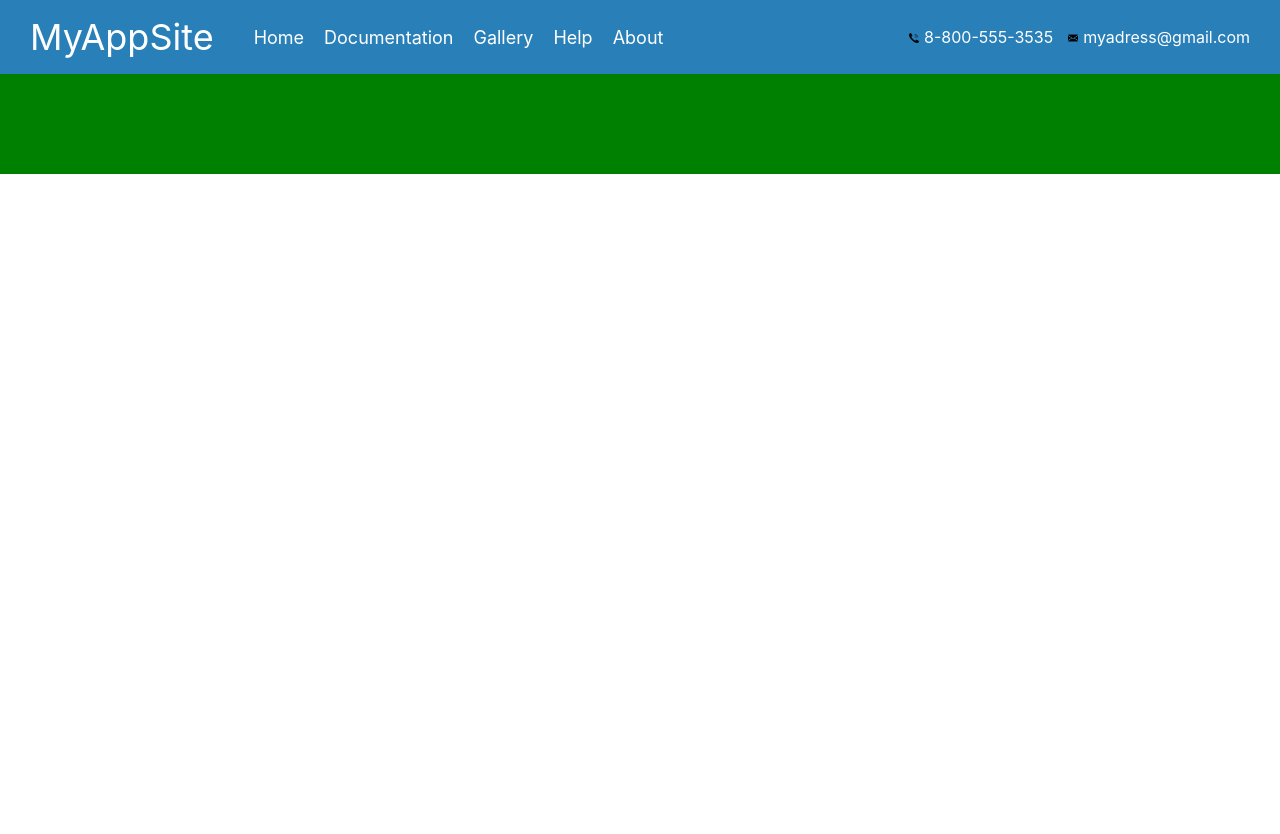
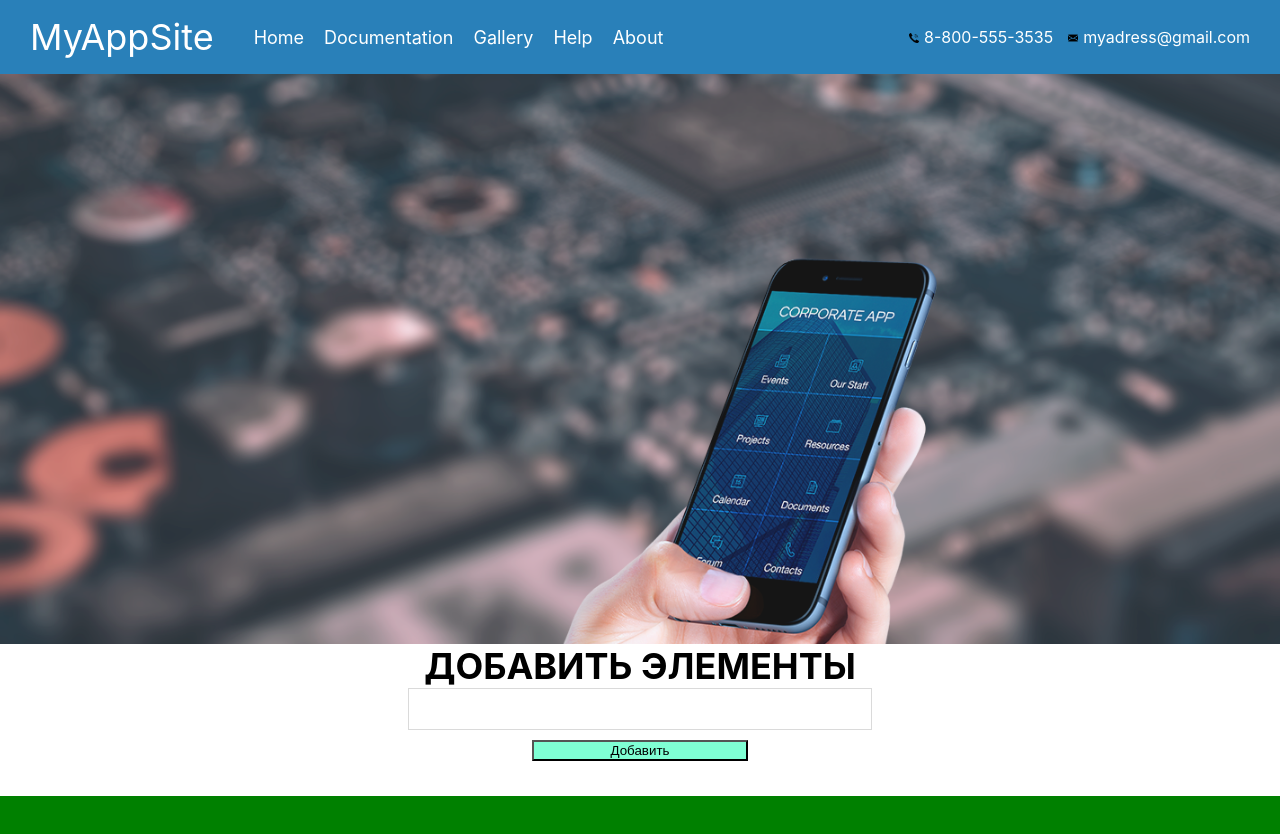
Before and after one commit to AlexMef/myappsite, a React (Create React App) app: page / in a window 1280 px wide. Shown: the top 834 px of the page. Before the commit the page ends 800 px from the top, so only its background shows below. Built offline with nearby package versions, Linux system fonts and the light colour scheme.

Commit message:
developing

```diff
--- a/src/App.js
+++ b/src/App.js
@@ -16,7 +16,7 @@ function App() {
             <div id="app-wrapper">
                 <div><Header /></div>
                 <div className="app-wrapper-content">
-                    <Route path="/home" component={Content} />
+                    <Route exact path="/" component={Content} />
                     <Route path="/docs" component={Docs} />
                 </div>
 
--- a/src/Content.jsx
+++ b/src/Content.jsx
@@ -7,7 +7,7 @@ function Content() {
     return (
         <div className="root">
             <div><Slider /></div>
-            <div><InfoBlock /></div>
+            <div><InfoBlock text="Sometext" /></div>
         </div>
     );
 }
--- a/src/Header.jsx
+++ b/src/Header.jsx
@@ -1,5 +1,5 @@
 import React from 'react';
-import {NavLink, BrowserRouter} from 'react-router-dom';
+import {NavLink} from 'react-router-dom';
 import './styles/Header.scss'
 import img_call from './img/call.png';
 import img_email from './img/email.png';
@@ -9,10 +9,10 @@ function Header() {
         <div className="header">
             <div className="header-leftbar">
                 <div className="header-site-title">
-                    <NavLink to="/home">MyAppSite</NavLink>
+                    <NavLink to="/">MyAppSite</NavLink>
                     </div>
                 <nav className="header-site-menu">
-                    <NavLink to="/home">Home</NavLink>
+                    <NavLink to="/">Home</NavLink>
                     <NavLink to="/docs">Documentation</NavLink>
                     <a href="#">Gallery</a>
                     <a href="#">Help</a>
--- a/src/InfoBlock.jsx
+++ b/src/InfoBlock.jsx
@@ -3,47 +3,86 @@ import './styles/InfoBlock.scss';
 
 import refresh_btn from "./img/refresh-button.png";
 import landscape from "./img/beautiful_landscape_web.jpg";
+import { Component } from 'react';
 
-function InfoBlock() {
+
+
+class Item extends Component {
+    render() {
         return (
-        <div className="content-infoblock">
-            <div className="content-infoblock-text">Read more</div>
-            <a className="content-infoblock-arrow" href="#">
-                <img src={refresh_btn} alt="" />
-            </a>
-
-            <div className="content-infoblock-items">
-                <div className="content-infoblock-item">
+            <div>
                 <img src={landscape} alt="" className="content-infoblock-item-img" />
                 <h1 className="content-infoblock-item-title">The article</h1>
                 <p className="content-infoblock-item-text">
-                        Lorem ipsum dolor sit amet consectetur adipisicing elit. Magnam neque culpa perspiciatis, atque asperiores ad ipsum quam aspernatur a doloremque libero temporibus adipisci sit sequi consequatur porro commodi perferendis unde.
-                    </p>
+                    {this.props.text}</p>
             </div>
-                <div className="content-infoblock-item">
-                    <img src={landscape} alt="" className="content-infoblock-item-img" />
-                    <h1 className="content-infoblock-item-title">The article</h1>
-                    <p className="content-infoblock-item-text">
-                        Lorem ipsum dolor sit amet consectetur adipisicing elit. Magnam neque culpa perspiciatis, atque asperiores ad ipsum quam aspernatur a doloremque libero temporibus adipisci sit sequi consequatur porro commodi perferendis unde.
-                    </p>
+        );
+    }
+}
+
+class Items extends Component {
+
+
+    render() {
+        return (
+            <div>
+                {this.props.items.map((item, index) => {
+                    return <Item item={item} index={index} />
+                })}
+
             </div>
-                <div className="content-infoblock-item">
-                    <img src={landscape} alt="" className="content-infoblock-item-img" />
-                    <h1 className="content-infoblock-item-title">The article</h1>
-                    <p className="content-infoblock-item-text">
-                        Lorem ipsum dolor sit amet consectetur adipisicing elit. Magnam neque culpa perspiciatis, atque asperiores ad ipsum quam aspernatur a doloremque libero temporibus adipisci sit sequi consequatur porro commodi perferendis unde.
-                    </p>
+        );
+    }
+}
+
+class CreateItem extends Component {
+    constructor(props) {
+        super(props);
+        this.state = {
+            text: this.props
+        }
+    }
+    render() {
+        return (
+            <div className="content-infoblock-additem">
+                <div className="content-infoblock-additem-text">Добавить элементы</div>
+                <textarea className="content-infoblock-additem-textarea"></textarea>
+                <button className="content-infoblock-additem-button">Добавить</button>
             </div>
-                <div className="content-infoblock-item">
-                    <img src={landscape} alt="" className="content-infoblock-item-img" />
-                    <h1 className="content-infoblock-item-title">The article</h1>
-                    <p className="content-infoblock-item-text">
-                        Lorem ipsum dolor sit amet consectetur adipisicing elit. Magnam neque culpa perspiciatis, atque asperiores ad ipsum quam aspernatur a doloremque libero temporibus adipisci sit sequi consequatur porro commodi perferendis unde.
-                    </p>
-                </div>
+        );
+    }
+}
+
+class InfoBlock extends Component {
+
+    constructor(props) {
+        super(props);
+        this.state = {
+            items: []
+        }
+    }
+
+    onItemCreate = newItem => {
+        this.setState(oldItems => {
+            return {
+                items: [newItem].concat(oldItems.items)
+            };
+        });
+    }
+
+    render() {
+        return (
+            <div className="content-infoblock">
+
+
+                <div><CreateItem /></div>
+                <div className="content-infoblock-items" >
+                    <Items items={this.state.items} onCreate={this.onItemCreate} />
                 </div>
             </div>
         );
+
+    }
 }
 
 export default InfoBlock;
--- a/src/styles/InfoBlock.scss
+++ b/src/styles/InfoBlock.scss
@@ -3,22 +3,41 @@
     flex-direction: column;
     align-items: center;
 
-    .content-infoblock-text {
-        color: #000;
-        font-size: 36px;
-        font-weight: bold;
-        text-transform: uppercase;
-    }
+    .content-infoblock-additem {
+        display: flex;
+        flex-direction: column;
+        align-items: center;
+        .content-infoblock-additem-text {
+            color: #000;
+            font-size: 36px;
+            font-weight: bold;
+            text-transform: uppercase;
+        }
 
-    .content-infoblock-arrow > img {
-        width: 50px;
-        height: 50px;
+        .content-infoblock-additem-textarea {
+            width: 100%;
+            height: auto;
+            border-style: solid;
+            border-width: 1px;
+            border-color: #dadada;
+            padding: 5px 15px;
+            resize: none;
+        }
+
+        .content-infoblock-additem-button {
+            margin-top: 10px;
+            width: 50%;
+            background-color: aquamarine;
+            color: black;
+
+        }
+
     }
 
     .content-infoblock-items {
         display: flex;
         flex-direction: row;
-
+        margin-top: 35px;
 
         .content-infoblock-item {
             width: 15vw;
@@ -53,6 +72,5 @@
                 color: #000;
             }
         }
-
     }
 }
```
Also changed, not shown: src/Posts.jsx (deleted, +0 -17 lines), src/PostsMenu.jsx (deleted, +0 -19 lines), src/styles/Posts.scss (deleted, +0 -12 lines), src/styles/PostsMenu.scss (deleted, +0 -26 lines). Lines whose indentation alone changed are shown as unchanged.
